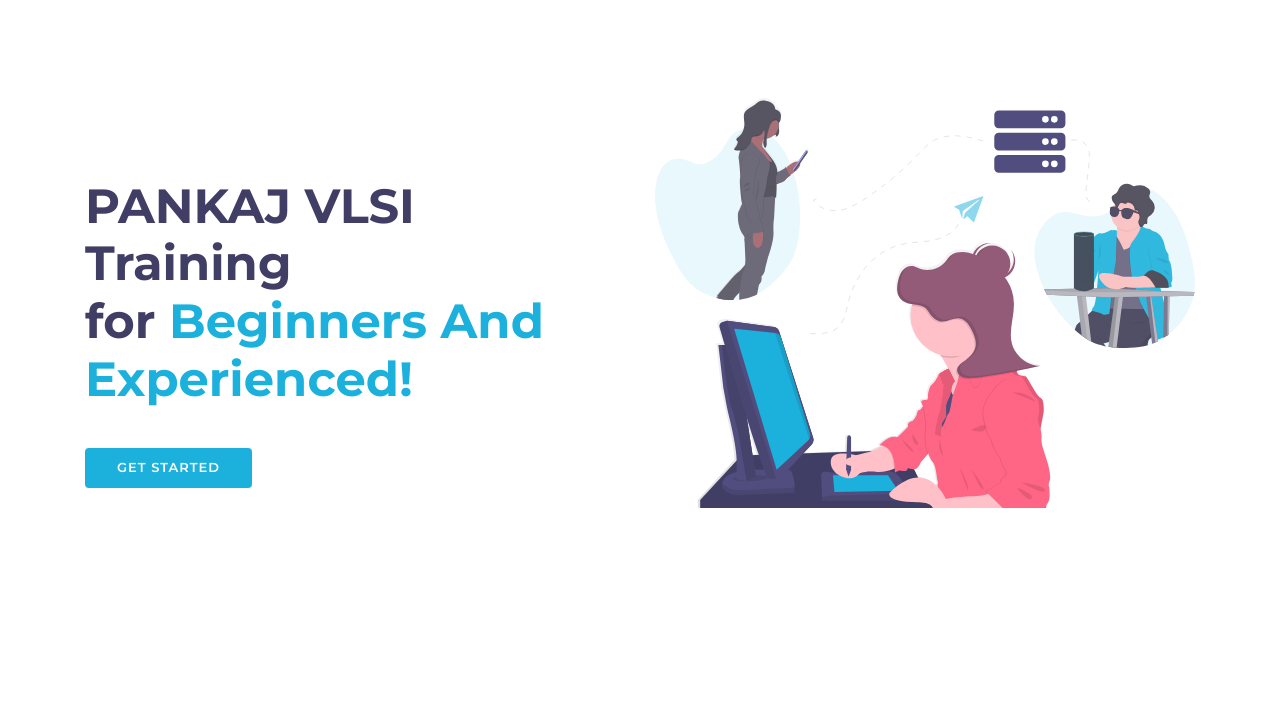
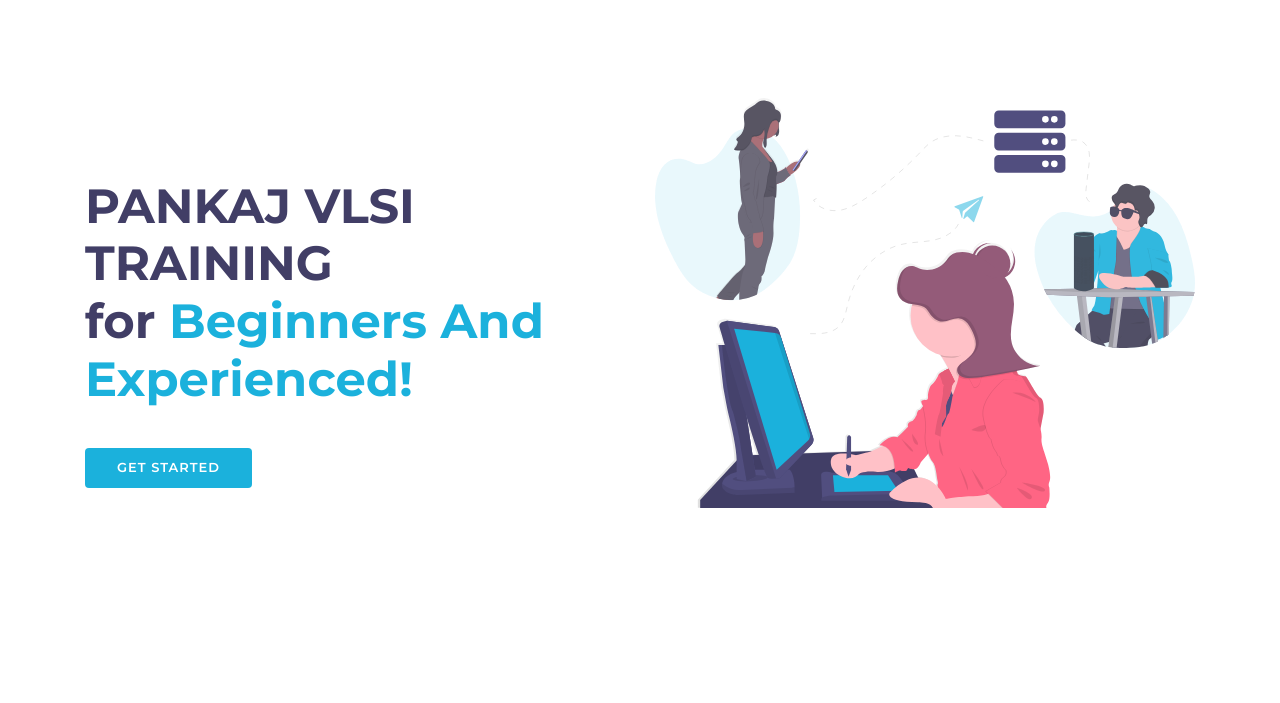
Before and after one commit to cris7M/pankajTuts, a plain HTML site: page index.html in a window 1280 px wide. Shown: the part 97-800 px from the top of the page. Drawn offline with nearby package versions, Linux system fonts and the light colour scheme; files whose address does not match are found by name.

Commit message:
Update index.html
CHANGES

```diff
--- a/index.html
+++ b/index.html
@@ -98,7 +98,7 @@
     <div class="container d-flex h-100">
       <div class="row justify-content-center align-self-center">
         <div class="col-md-6 intro-info order-md-first order-last">
-          <h2>PANKAJ VLSI Training <br>for <span>Beginners And Experienced!</span></h2>
+          <h2>PANKAJ VLSI TRAINING <br>for <span>Beginners And Experienced!</span></h2>
           <div>
             <a href="#about" class="btn-get-started scrollto">Get Started</a>
           </div>
```
